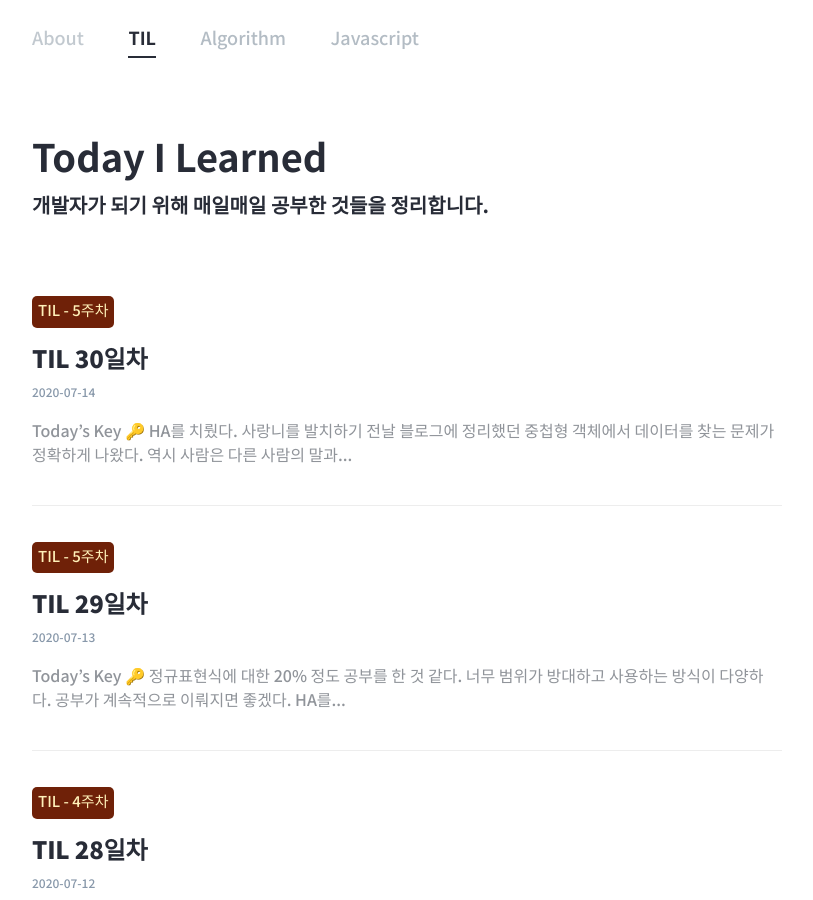
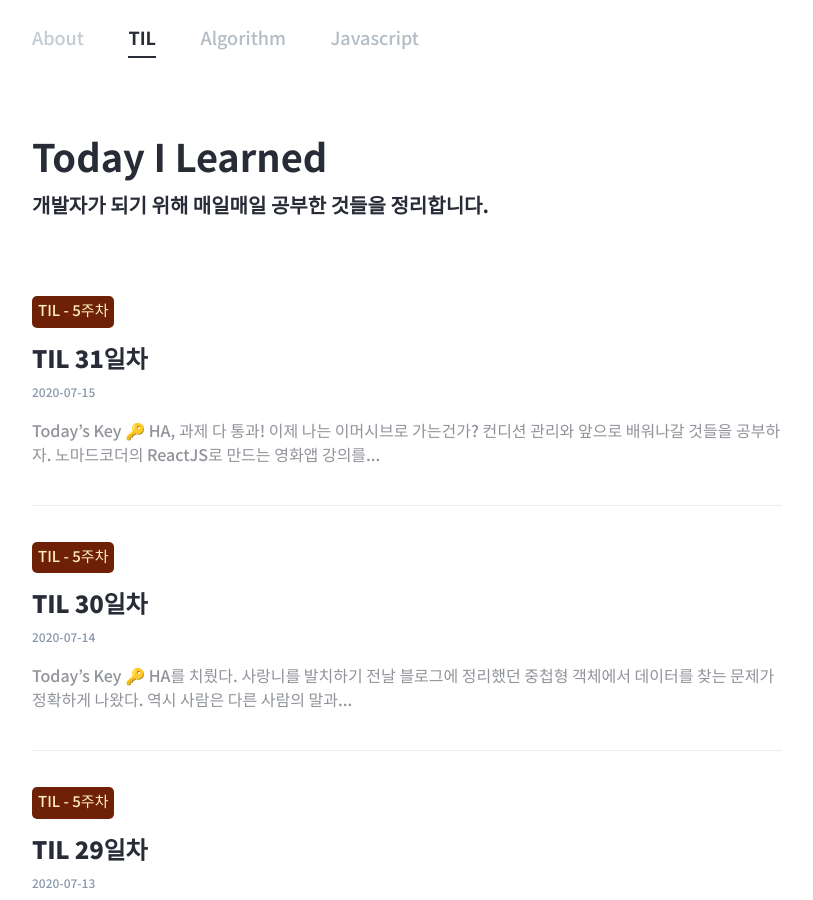
Before and after one commit to hankyeolk/hankyeolk.github.io, a Jekyll site: the page built from TIL/index.html, in a window 1280 px wide and 900 px high. Shown: the whole window, without its empty margins (233-1046 px from the left). Built offline with Jekyll 4.4.1, drawn with Linux system fonts in a browser that asks for light colours; some web fonts are replaced.

Commit message:
til 31 upload, react series 03 upload, react series03 modify

```diff
--- /dev/null
+++ b/TIL/31_2020.07.15.md
@@ -0,0 +1,26 @@
+---
+layout: post
+title: "TIL 31일차"
+subtitle: "ReactJS Movie App"
+type: "TIL - 5주차"
+createDate: "2020-07-15"
+til: true
+text: true
+author: "hankyeolk"
+post-header: false
+header-img: ""
+order: 31
+---
+
+### Today's Key 🔑
+
+- HA, 과제 다 통과! 이제 나는 이머시브로 가는건가? 컨디션 관리와 앞으로 배워나갈 것들을 공부하자.
+- 노마드코더의 ReactJS로 만드는 영화앱 강의를 다 듣고 정리했다.
+- 제로초님의 블로그와 유튜브 강의를 통해서 React와 알고리즘에 대한 공부를 시작했다.
+
+<br>
+
+### 추가로 공부하자 🔥
+
+- 자바스크립트를 이용한 각종 정렬과 자료구조에 대해서 공부하자.
+- 집중해서 하루하루를 보내자.
```
Also changed, not shown: javascript/React-series/01.md (+1 -1 lines), javascript/React-series/03.md (added, +126 -0 lines).
